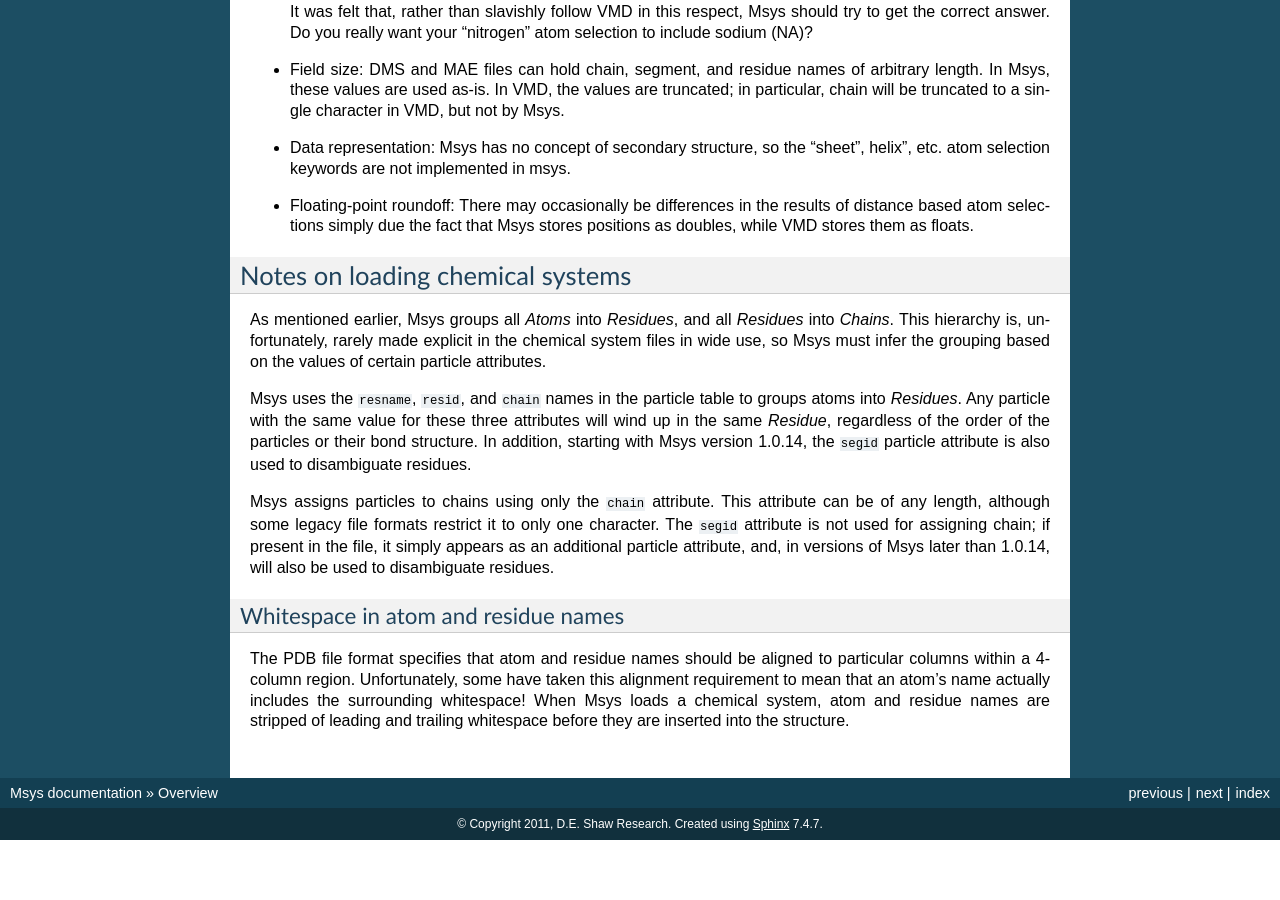
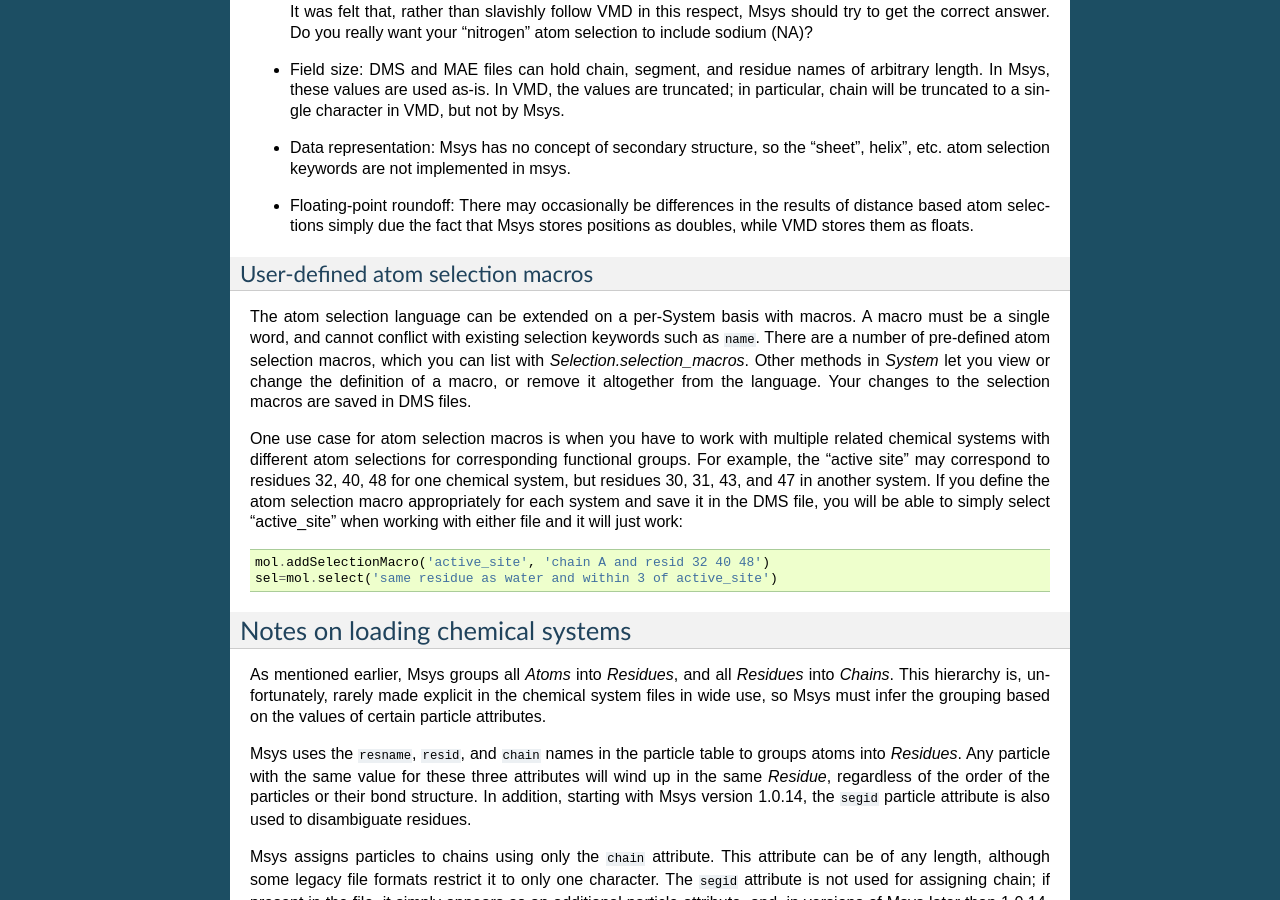
Before and after one commit to DEShawResearch/msys, a Sphinx documentation site: the page built from doc/source/overview.rst, in a window 1280 px wide and 900 px high, scrolled down 4653 px. Built offline with Sphinx 7.4.7, drawn with Linux system fonts in a browser that asks for light colours; the version number could not be read and is left out; before the commit the page ends 5493 px from its top, so only the background shows below that; some of the changed text lies outside the part shown.

Commit message:
Documentation of selection macros.
[git-p4: depot-paths = "//depot/desrad/main/sw/libs/msys/": change = 133033]

```diff
--- a/doc/source/overview.rst
+++ b/doc/source/overview.rst
@@ -313,6 +313,30 @@
   results of distance based atom selections simply due the fact that Msys
   stores positions as doubles, while VMD stores them as floats.
 
+User-defined atom selection macros
+----------------------------------
+
+The atom selection language can be extended on a per-System basis with
+macros.  A macro must be a single word, and cannot conflict with existing
+selection keywords such as ``name``.  There are a number of pre-defined atom selection macros,
+which you can list with `Selection.selection_macros`.  Other methods
+in `System` let you view or change the definition of a macro, or remove
+it altogether from the language.  Your changes to the selection macros
+are saved in DMS files.
+
+One use case for atom selection macros is when you have to work with
+multiple related chemical systems with different atom selections for
+corresponding functional groups. For example, the "active site" may
+correspond to residues 32, 40, 48 for one chemical system, but residues
+30, 31, 43, and 47 in another system.  If you define the atom selection
+macro appropriately for each system and save it in the DMS file, you
+will be able to simply select "active_site" when working with either
+file and it will just work::
+
+    mol.addSelectionMacro('active_site', 'chain A and resid 32 40 48')
+    sel=mol.select('same residue as water and within 3 of active_site')
+
+
 Notes on loading chemical systems
 =================================
 
```
